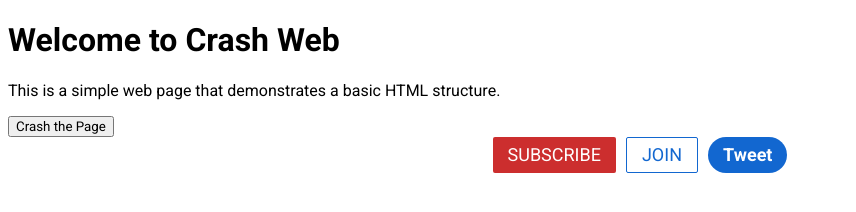
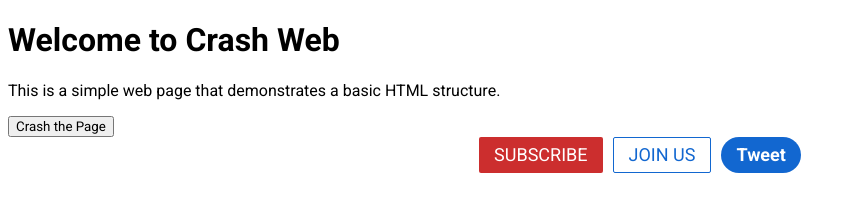
Before and after one commit to Senge-LaFleur/html-css-course, a plain HTML site: page index.html in a window 1280 px wide. Shown: the whole page, without its empty margins (0-856 px from the left). Drawn offline with Linux system fonts and the light colour scheme.

Commit message:
new commit

```diff
--- a/index.html
+++ b/index.html
@@ -18,7 +18,7 @@
 
     <div class="buttons">
         <button id="subscribe" class="button">Subscribe</button>
-        <button id="join" class="button">Join</button>
+        <button id="join" class="button">Join us</button>
         <button id="tweet" class="button">Tweet</button>
     </div>
 
```
